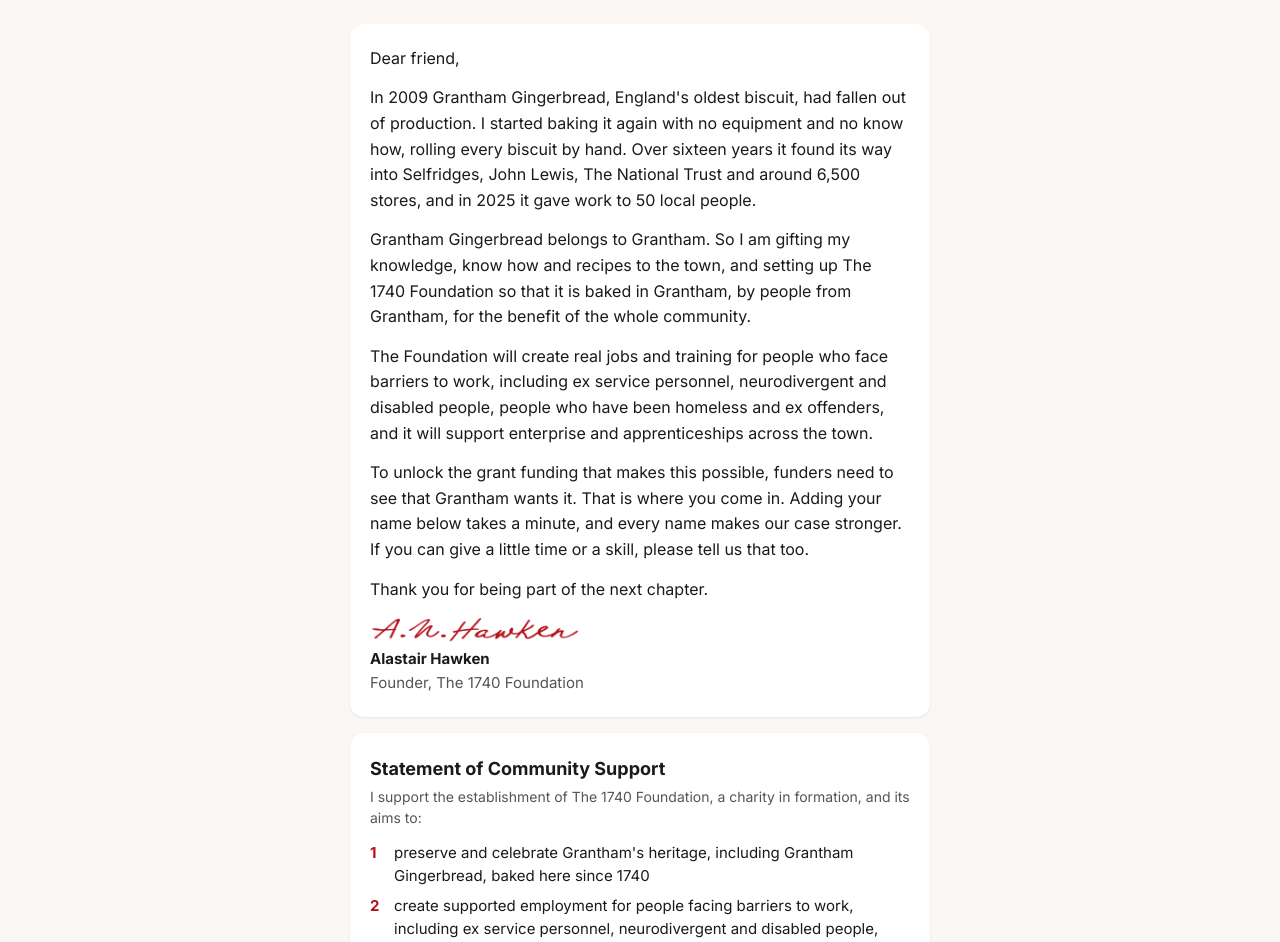
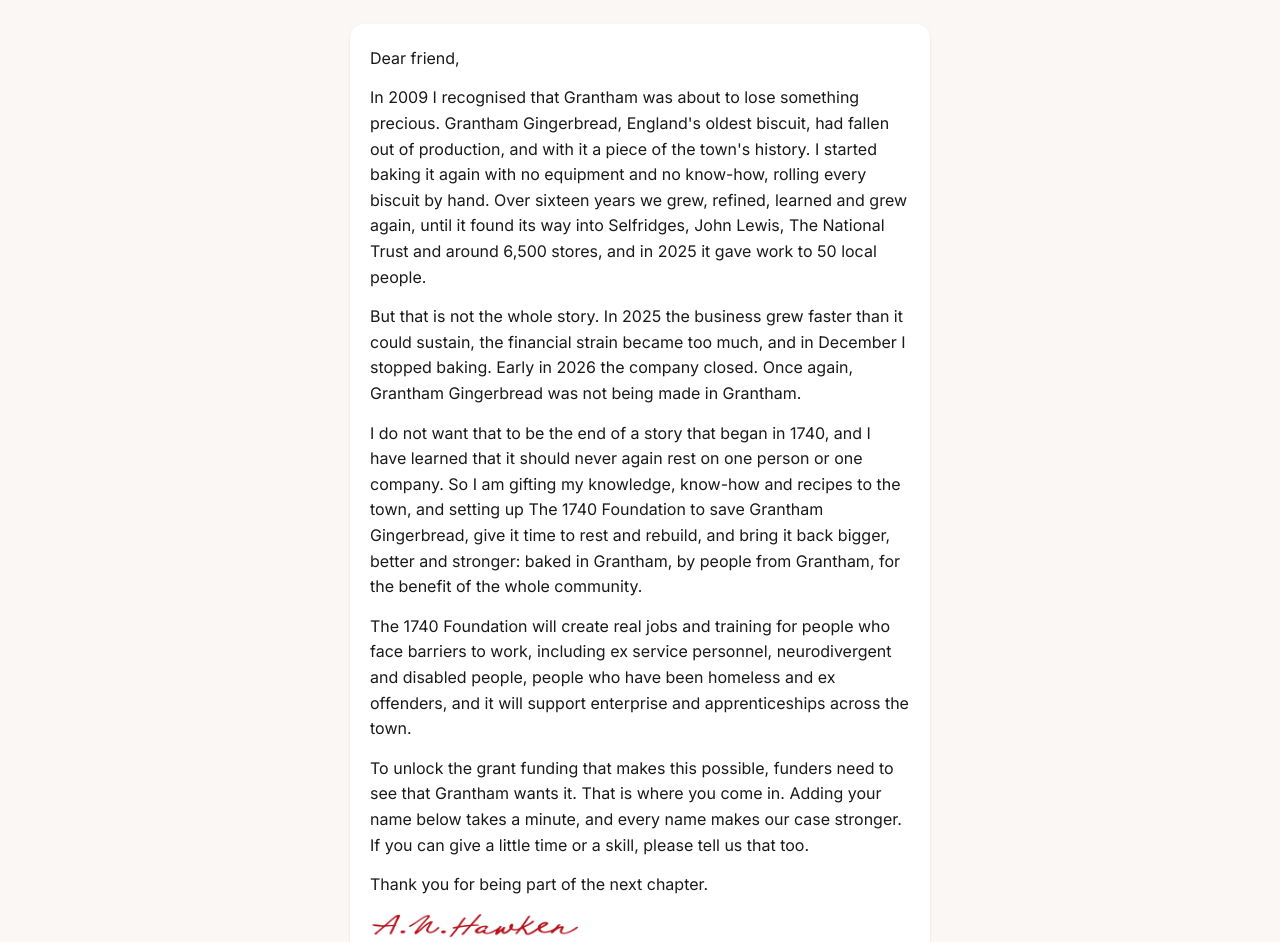
Before and after one commit to The1740Foundation/Mailing_List, a plain HTML site: page index.html in a window 1280 px wide. Shown: the part 621-1563 px from the top of the page. Drawn offline with Linux system fonts and the light colour scheme.

Commit message:
Add files via upload

```diff
--- a/index.html
+++ b/index.html
@@ -79,9 +79,10 @@ footer a{color:var(--muted)}
 
 <section class="card letter">
 <p>Dear friend,</p>
-<p>In 2009 Grantham Gingerbread, England's oldest biscuit, had fallen out of production. I started baking it again with no equipment and no know how, rolling every biscuit by hand. Over sixteen years it found its way into Selfridges, John Lewis, The National Trust and around 6,500 stores, and in 2025 it gave work to 50 local people.</p>
-<p>Grantham Gingerbread belongs to Grantham. So I am gifting my knowledge, know how and recipes to the town, and setting up The 1740 Foundation so that it is baked in Grantham, by people from Grantham, for the benefit of the whole community.</p>
-<p>The Foundation will create real jobs and training for people who face barriers to work, including ex service personnel, neurodivergent and disabled people, people who have been homeless and ex offenders, and it will support enterprise and apprenticeships across the town.</p>
+<p>In 2009 I recognised that Grantham was about to lose something precious. Grantham Gingerbread, England's oldest biscuit, had fallen out of production, and with it a piece of the town's history. I started baking it again with no equipment and no know-how, rolling every biscuit by hand. Over sixteen years we grew, refined, learned and grew again, until it found its way into Selfridges, John Lewis, The National Trust and around 6,500 stores, and in 2025 it gave work to 50 local people.</p>
+<p>But that is not the whole story. In 2025 the business grew faster than it could sustain, the financial strain became too much, and in December I stopped baking. Early in 2026 the company closed. Once again, Grantham Gingerbread was not being made in Grantham.</p>
+<p>I do not want that to be the end of a story that began in 1740, and I have learned that it should never again rest on one person or one company. So I am gifting my knowledge, know-how and recipes to the town, and setting up The 1740 Foundation to save Grantham Gingerbread, give it time to rest and rebuild, and bring it back bigger, better and stronger: baked in Grantham, by people from Grantham, for the benefit of the whole community.</p>
+<p>The 1740 Foundation will create real jobs and training for people who face barriers to work, including ex service personnel, neurodivergent and disabled people, people who have been homeless and ex offenders, and it will support enterprise and apprenticeships across the town.</p>
 <p>To unlock the grant funding that makes this possible, funders need to see that Grantham wants it. That is where you come in. Adding your name below takes a minute, and every name makes our case stronger. If you can give a little time or a skill, please tell us that too.</p>
 <p>Thank you for being part of the next chapter.</p>
 <img class="sig" src="signature.png" alt="A.N. Hawken signature" width="900" height="116">
```
